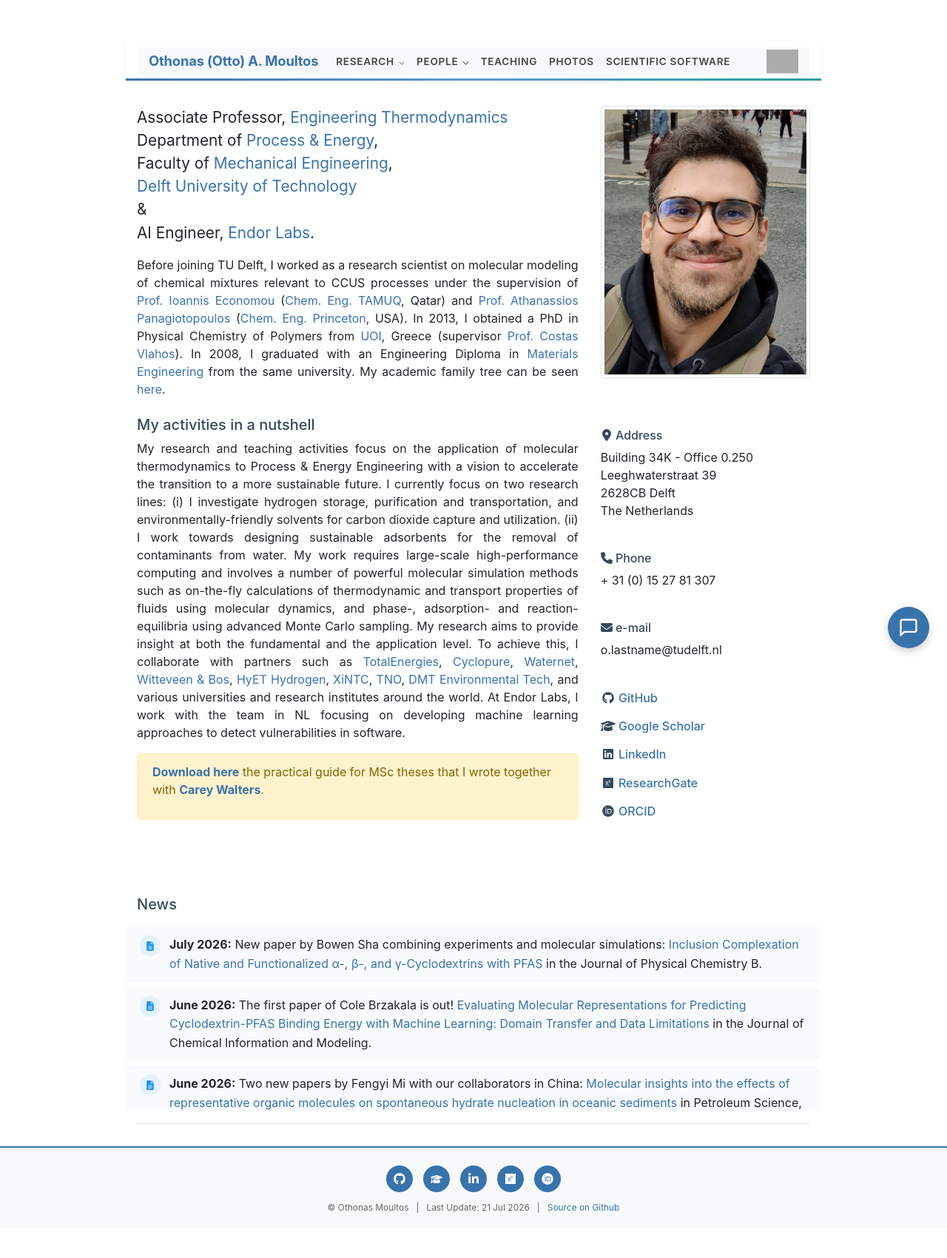
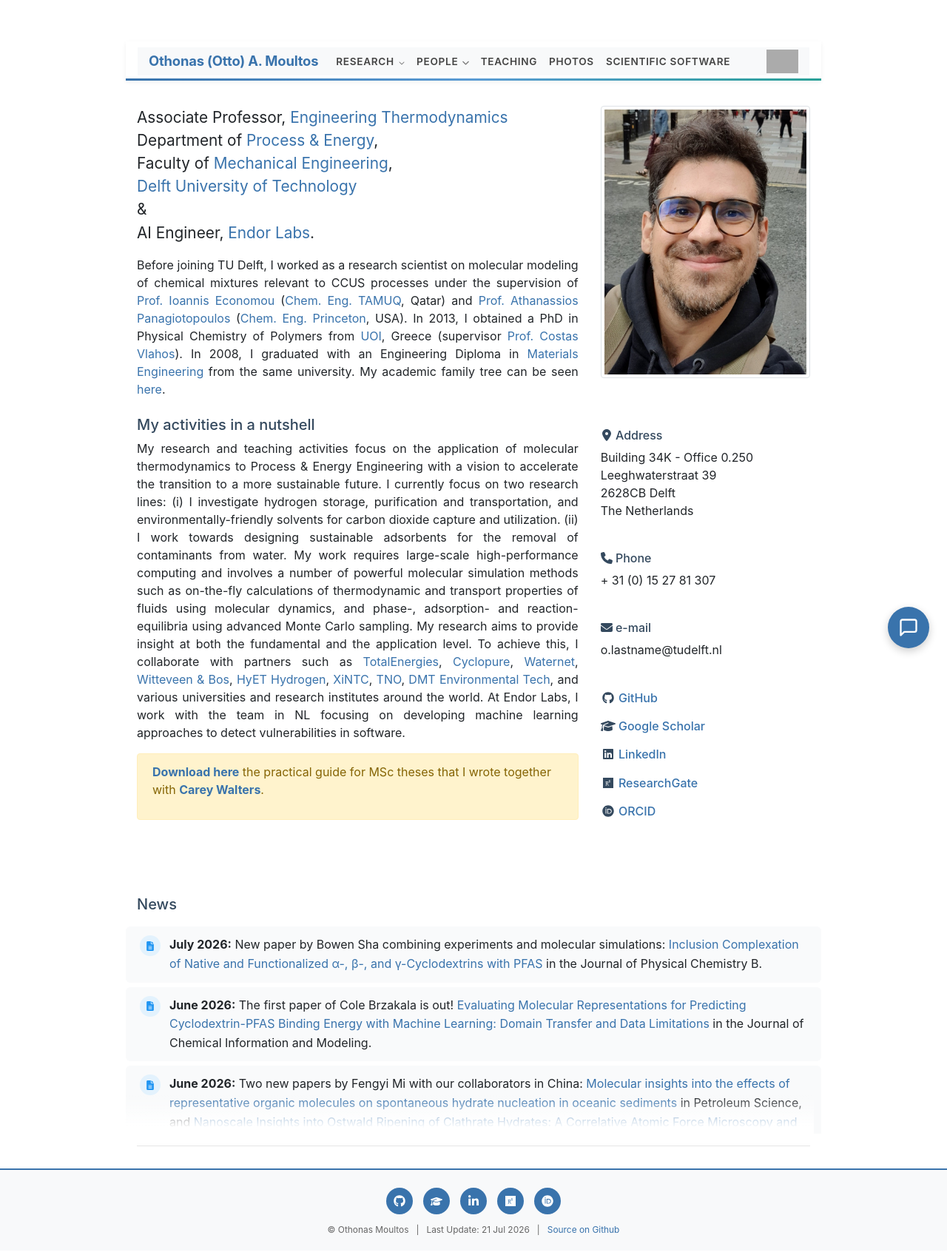
Before and after one commit to omoultosEthTuDelft/web, a Jekyll site: the page built from index.md, in a window 1280 px wide. Shown: the whole page at 74% size. Built offline with Jekyll 4.4.1, drawn with Linux system fonts in a browser that asks for light colours; before the commit the page ends 1670 px from its top, so only the background shows below that.

Commit message:
Make news box scrollability obvious
- Bottom fade gradient hinting at more items, hidden when scrolled
  to the end (small toggle script)
- Always-visible styled thin scrollbar
- Box height 250px -> 280px

Co-Authored-By: Claude Fable 5 <noreply@anthropic.com>

```diff
--- a/css/theme.css
+++ b/css/theme.css
@@ -160,9 +160,30 @@ a:visited { color: #3973ac; }
 /* News scrollable container */
 .news-scroll {
   overflow-y: auto;
-  max-height: 250px;
+  max-height: 280px;
   width: 100%;
+  scrollbar-width: thin;
+  scrollbar-color: #b9cade #f2f5f8;
 }
+.news-scroll::-webkit-scrollbar { width: 8px; }
+.news-scroll::-webkit-scrollbar-track { background: #f2f5f8; border-radius: 4px; }
+.news-scroll::-webkit-scrollbar-thumb { background: #b9cade; border-radius: 4px; }
+.news-scroll::-webkit-scrollbar-thumb:hover { background: #3973ac; }
+
+/* Fade at the bottom hints that more news is below; hidden once scrolled to the end */
+.news-wrap { position: relative; width: 100%; }
+.news-wrap::after {
+  content: "";
+  position: absolute;
+  left: 0;
+  right: 10px;
+  bottom: 0;
+  height: 52px;
+  background: linear-gradient(to bottom, rgba(255,255,255,0), #fff 85%);
+  pointer-events: none;
+  transition: opacity 0.25s ease;
+}
+.news-wrap.at-bottom::after { opacity: 0; }
 
 /* Lightbox modal */
 .lightbox-content {
--- a/index.md
+++ b/index.md
@@ -97,6 +97,7 @@ o.lastname@tudelft.nl
 <h5>News</h5>
 <div class="row-fluid">
     <div id="news" class="row">
+    <div class="news-wrap">
     <div class="news-scroll">
     <!-- <div style="text-align: justify;" class="col-sm-11"> -->
 
@@ -167,7 +168,22 @@ o.lastname@tudelft.nl
   <li class="news-item"><span class="news-icon award"><i class="fa-solid fa-trophy"></i></span><span class="news-content"><strong>March 2021:</strong> Our article on <a href="https://pubs.acs.org/doi/10.1021/acs.jced.1c00020?ref=pdf">thermodynamic properties of hydrogen/water mixtures</a> is selected as Editor's Choice!</span></li>
 </ul>
     </div>
+    </div>
 
     </div>
 
 </div>
+
+<script>
+document.addEventListener('DOMContentLoaded', function() {
+  var ns = document.querySelector('.news-scroll');
+  var wrap = document.querySelector('.news-wrap');
+  if (!ns || !wrap) return;
+  function update() {
+    var atBottom = ns.scrollTop + ns.clientHeight >= ns.scrollHeight - 8;
+    wrap.classList.toggle('at-bottom', atBottom);
+  }
+  ns.addEventListener('scroll', update);
+  update();
+});
+</script>
```
